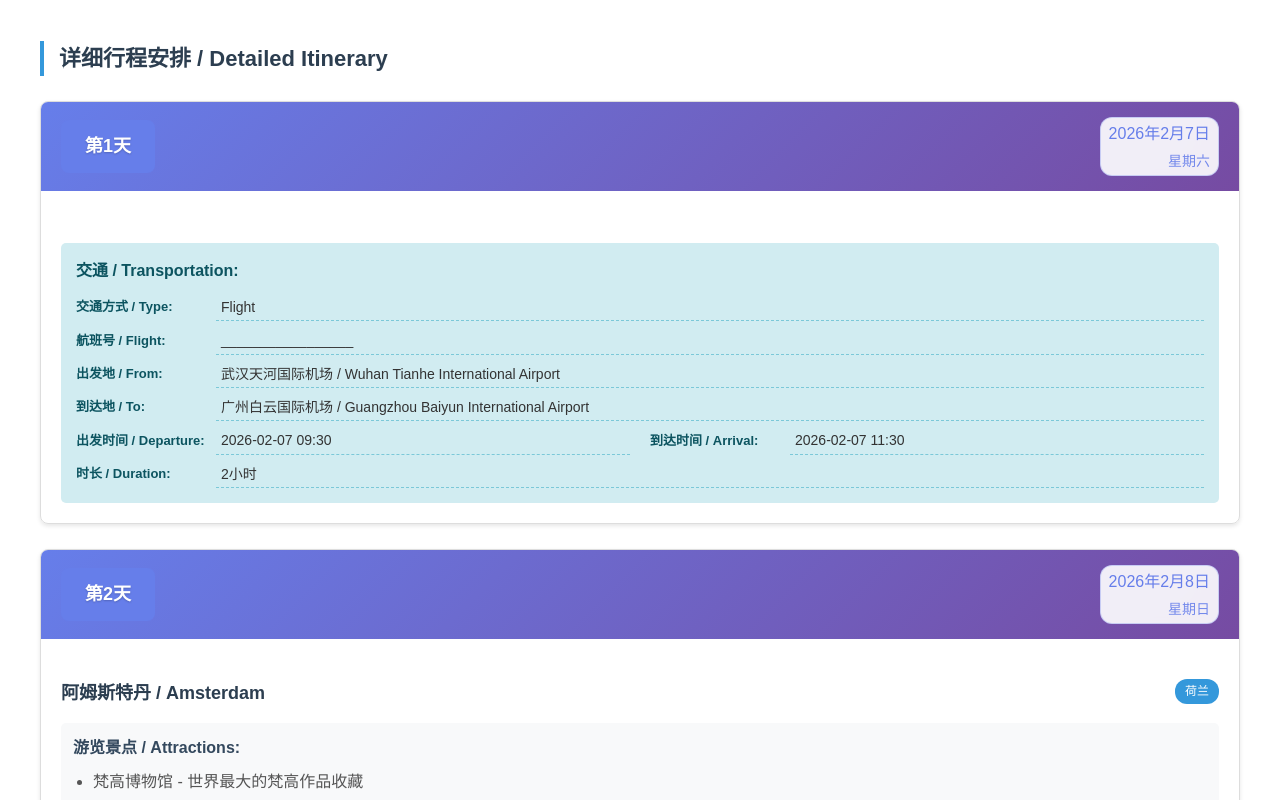
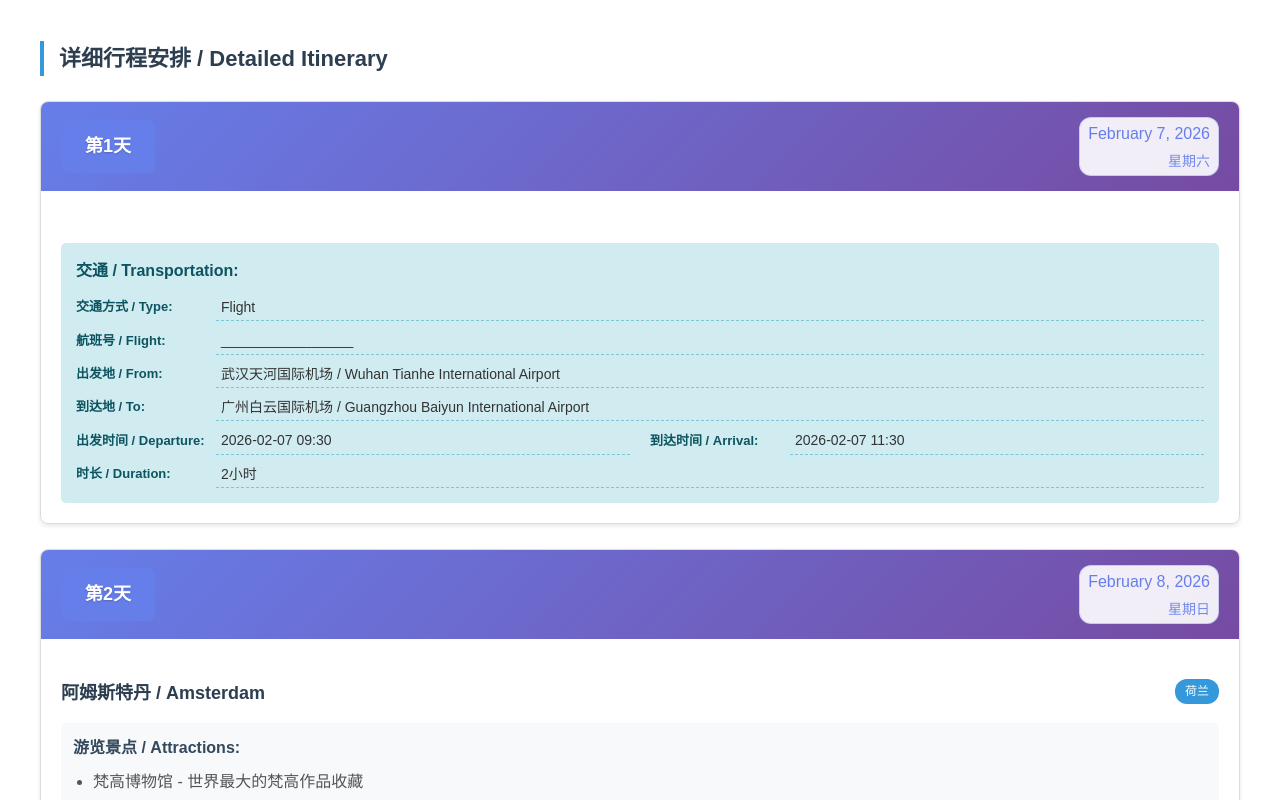
Before and after one commit to cody1991/euro, a React (Create React App) app in the folder client/: page /#/visa in a window 1280 px wide. Shown: the part 1040-1840 px from the top of the page. Built offline with nearby package versions, Linux system fonts and the light colour scheme.

Commit message:
fix: 修改日期格式为英文显示
- 将formatDate函数的语言环境从'zh-CN'改为'en-US'
- 现在申根签证行程单的日期将显示为英文格式（如：February 7, 2026）
- 符合申根签证申请的国际标准要求

```diff
--- a/client/src/pages/VisaItinerary.tsx
+++ b/client/src/pages/VisaItinerary.tsx
@@ -62,7 +62,7 @@ const VisaItinerary: React.FC = () => {
 
   const formatDate = (dateStr: string) => {
     const date = new Date(dateStr);
-    return date.toLocaleDateString('zh-CN', { year: 'numeric', month: 'long', day: 'numeric' });
+    return date.toLocaleDateString('en-US', { year: 'numeric', month: 'long', day: 'numeric' });
   };
 
   const saveAsImage = async () => {
```
